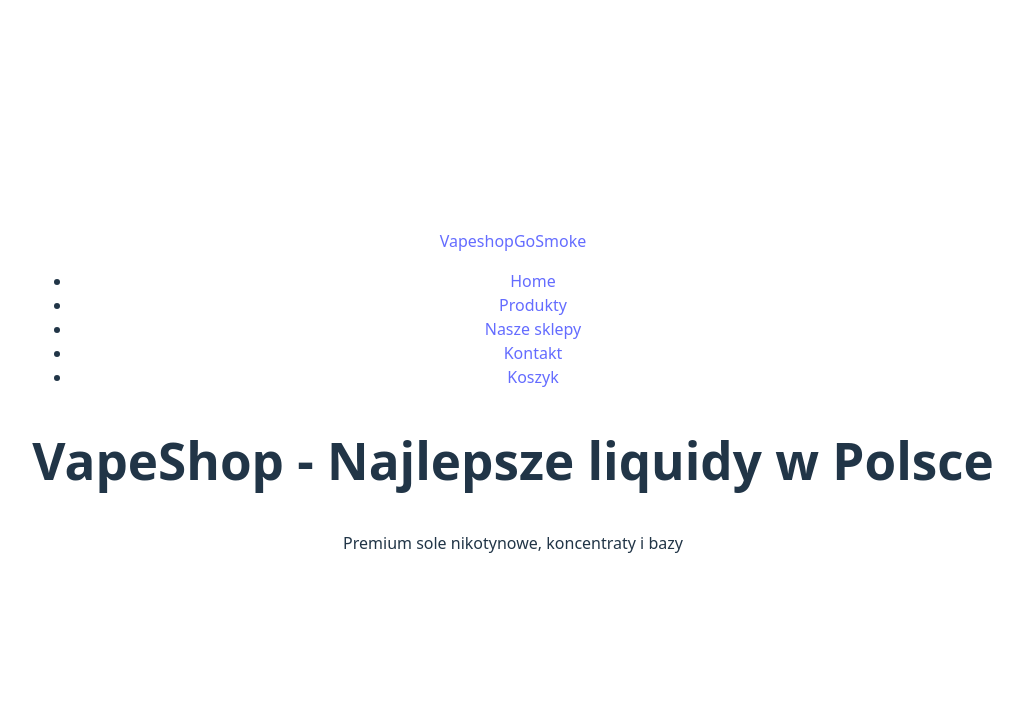
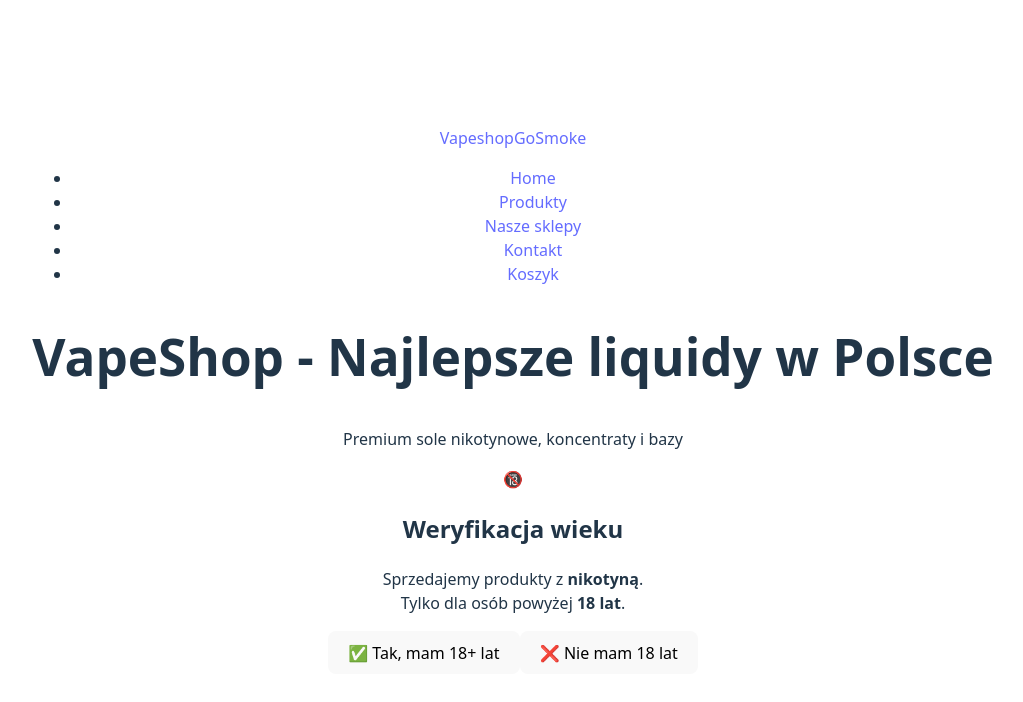
Before and after one commit to MstowskaSandra/E-commerce-vapeshop, a React (Vite) app: page / in a window 1280 px wide. Shown: the top 702 px of the page, without its empty margins (127-1150 px from the left). Built offline with nearby package versions, Linux system fonts and the light colour scheme.

Commit message:
feat(age-verification): implement AgeVerificationModal with localStarage integration

```diff
--- a/src/App.jsx
+++ b/src/App.jsx
@@ -9,9 +9,30 @@ import Products from "./pages/products/Products.jsx";
 import Stores from "./pages/stores/Stores.jsx";
 import Contact from "./pages/contact/Contact.jsx";
 import Cart from "./pages/cart/Cart.jsx";
+import AgeVerificationModal from "./components/ageModal/AgeVerificationModal.jsx";
+import { useAgeVerification } from "./hooks/useAgeVerification.js";
 
 function App() {
+  const { isVerified, handleAccept, handleReject } = useAgeVerification();
+
+  // if (!isVerified) {
+  //   return (
+  //     <div
+  //       style={{
+  //         minHeight: "100vh",
+  //         background: "linear-gradient(135deg, #667eea 0%, #764ba2 100%)",
+  //         display: "flex",
+  //         alignItems: "center",
+  //         justifyContent: "center",
+  //       }}
+  //     >
+  //       <AgeVerificationModal onAccept={handleAccept} onReject={handleReject} />
+  //     </div>
+  //   );
+  // }
+
   return (
+    <>
       <PersistedProvider>
         <BrowserRouter>
           <div>
@@ -29,6 +50,11 @@ function App() {
           </div>
         </BrowserRouter>
       </PersistedProvider>
+
+      {!isVerified && (
+      <AgeVerificationModal onAccept={handleAccept} onReject={handleReject} />
+      )}
+    </>
   );
 }
 
--- /dev/null
+++ b/src/components/ageModal/AgeVerificationModal.jsx
@@ -0,0 +1,29 @@
+// import * as S from './AgeVerificationModal.styles';
+
+const AgeVerificationModal = ({ onAccept, onReject }) => {
+  return (
+    <div>
+      <div />
+      <div>
+        <div>
+          <div>🔞</div>
+          <h2>Weryfikacja wieku</h2>
+          <p>
+            Sprzedajemy produkty z <strong>nikotyną</strong>.<br />
+            Tylko dla osób powyżej <strong>18 lat</strong>.
+          </p>
+          <div>
+            <button onClick={onAccept}>
+              ✅ Tak, mam 18+ lat
+            </button>
+            <button onClick={onReject}>
+              ❌ Nie mam 18 lat
+            </button>
+          </div>
+        </div>
+      </div>
+    </div>
+  );
+};
+
+export default AgeVerificationModal;
--- /dev/null
+++ b/src/hooks/useAgeVerification.js
@@ -0,0 +1,19 @@
+import { useState } from 'react';
+
+export const useAgeVerification = () => {
+  const [isVerified, setIsVerified] = useState(() => {
+    return localStorage.getItem('ageVerified') === 'true';
+  });
+
+  const handleAccept = () => {
+    localStorage.setItem('ageVerified', 'true');
+    setIsVerified(true);
+  };
+
+  const handleReject = () => {
+    localStorage.setItem('ageRejected', 'true');
+    window.location.href = 'https://jakrzucicpalenie.pl/materialy-do-pobrania/';
+  };
+
+  return { isVerified, handleAccept, handleReject };
+};
```
Also changed, not shown: src/components/ageModal/AgeVerificationModal.styles.js (added). Lines whose indentation alone changed are shown as unchanged.
